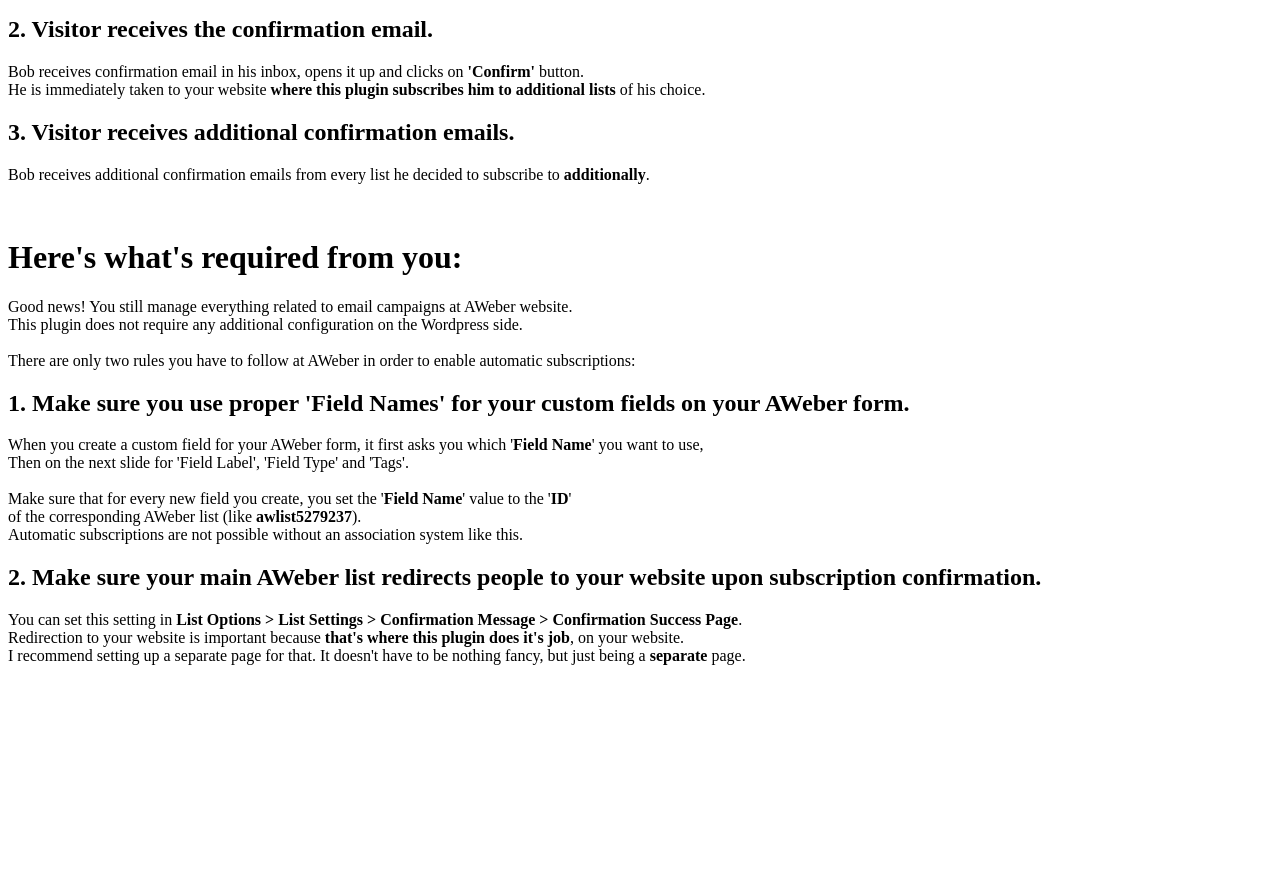
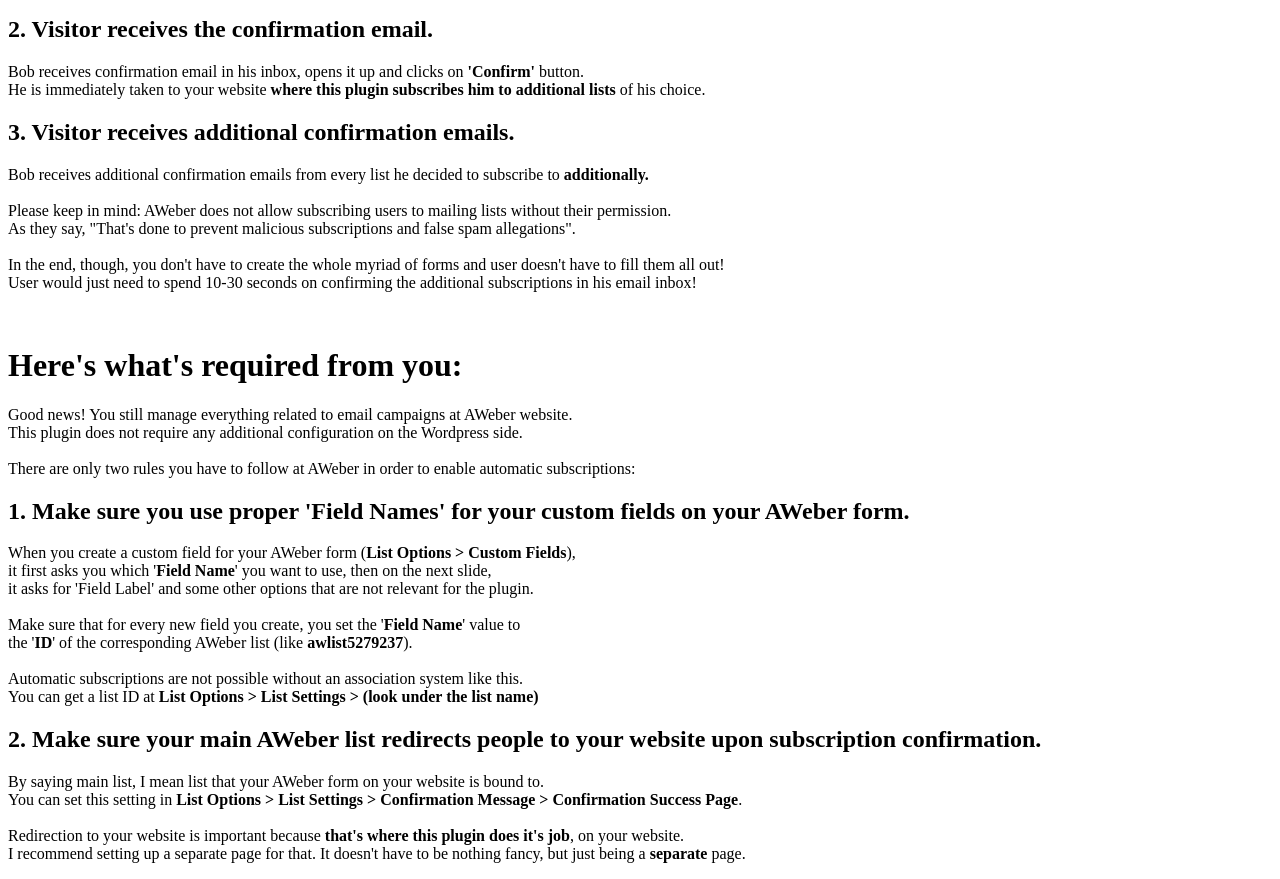
Before and after one commit to arkadyt/awm-subscriber, a PHP site: template templates/settings.php in a window 1280 px wide. Shown: the part 334-1213 px from the top of the page. Before the commit the page ends 999 px from the top, so only its background shows below. Run offline with PHP 8.4, Linux system fonts and the light colour scheme; the template is opened without the code that fills it, so the values that code supplies are empty.

Commit message:
Update plugin readme

```diff
--- a/templates/settings.php
+++ b/templates/settings.php
@@ -62,6 +62,7 @@
       <input type="hidden" name="<?php echo $awm_sub_sett_optname_rcode ?>" value="" />
       <?php submit_button('Remove authorization'); ?>
     </form>
+  <?php endif; ?>
 
   <h1>How this plugin works:</h1>
   <h2>1. Visitor subscribes to your main AWeber list.</h2>
@@ -77,7 +78,11 @@
   </p>
   <h2>3. Visitor receives additional confirmation emails.</h2>
   <p>
-      Bob receives additional confirmation emails from every list he decided to subscribe to <b>additionally</b>.
+    Bob receives additional confirmation emails from every list he decided to subscribe to <b>additionally.</b></br></br>
+    Please keep in mind: AWeber does not allow subscribing users to mailing lists without their permission.</br>
+    As they say, "That's done to prevent malicious subscriptions and false spam allegations".</br></br>
+    In the end, though, you don't have to create the whole myriad of forms and user doesn't have to fill them all out!</br>
+    User would just need to spend 10-30 seconds on confirming the additional subscriptions in his email inbox!
   </p></br>
 
   <h1>Here's what's required from you:</h1>
@@ -89,19 +94,21 @@
   </p>
   <h2>1. Make sure you use proper 'Field Names' for your custom fields on your AWeber form.</h2>
   <p>
-      When you create a custom field for your AWeber form, it first asks you which '<b>Field Name</b>' you want to use,<br/>
-      Then on the next slide for 'Field Label', 'Field Type' and 'Tags'.<br/><br/>
+    When you create a custom field for your AWeber form (<b>List Options > Custom Fields</b>),<br/>
+    it first asks you which '<b>Field Name</b>' you want to use, then on the next slide,<br/>
+    it asks for 'Field Label' and some other options that are not relevant for the plugin.<br/><br/>
 
-      Make sure that for every new field you create, you set the '<b>Field Name</b>' value to the '<b>ID</b>'<br/>
-      of the corresponding AWeber list (like <b>awlist5279237</b>).<br/>
-      Automatic subscriptions are not possible without an association system like this.
+    Make sure that for every new field you create, you set the '<b>Field Name</b>' value to<br/>
+    the '<b>ID</b>' of the corresponding AWeber list (like <b>awlist5279237</b>).<br/><br/>
+
+    Automatic subscriptions are not possible without an association system like this.<br/>
+    You can get a list ID at <b>List Options > List Settings > (look under the list name)</b>
   </p>
   <h2>2. Make sure your main AWeber list redirects people to your website upon subscription confirmation.</h2>
   <p>
-      You can set this setting in <b>List Options > List Settings > Confirmation Message > Confirmation Success Page</b>.<br/>
+    By saying main list, I mean list that your AWeber form on your website is bound to.<br/>
+    You can set this setting in <b>List Options > List Settings > Confirmation Message > Confirmation Success Page</b>.<br/><br/>
     Redirection to your website is important because <b>that's where this plugin does it's job</b>, on your website.</br>
     I recommend setting up a separate page for that. It doesn't have to be nothing fancy, but just being a <b>separate</b> page.
   </p>
-
-  <?php endif; ?>
 </div>
```
Lines whose indentation alone changed are shown as unchanged.
